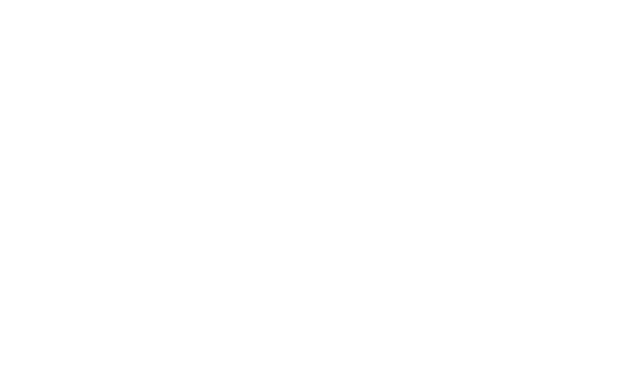
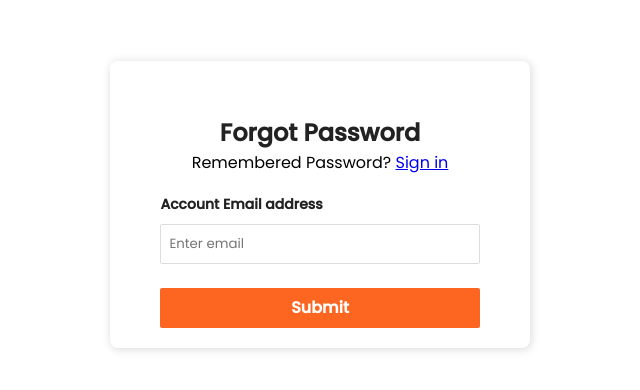
Before and after one commit to Emmykage/Final-capstone-project, a React (Create React App) app: page /auth/forgot-password in a window 1280 px wide. Before the commit this address had no page. Shown: the part 196-586 px from the top of the page, without its empty margins (320-960 px from the left). Built offline with nearby package versions, Linux system fonts and the light colour scheme.

Commit message:
forgot password route

```diff
--- a/src/App.js
+++ b/src/App.js
@@ -10,6 +10,7 @@
 import MainLayout from './layout/main';
 import Login from './pages/auth/login';
 import Register from './pages/auth/register';
+import ForgotPassword from './pages/auth/forgot-password';
 
 function App() {
   return (
@@ -43,6 +44,7 @@
       <Route path="auth">
         <Route path="login" element={<Login />} />
         <Route path="register" element={<Register />} />
+        <Route path="forgot-password" element={<ForgotPassword />} />
       </Route>
     </Routes>
 
--- a/src/pages/auth/forgotpassword.jsx
+++ b/src/pages/auth/forgot-password.jsx
@@ -1,7 +1,7 @@
 import React from 'react';
 import { Link } from "react-router-dom";
 
-const LoginScreen = (props) => {
+const ForgotPasswordScreen = (props) => {
   return (
     <div className="Auth-form-container">
       <form className="Auth-form">
@@ -31,4 +31,4 @@
     </div>
   )
 }
-export default LoginScreen;
+export default ForgotPasswordScreen;
--- a/src/pages/auth/login.jsx
+++ b/src/pages/auth/login.jsx
@@ -35,7 +35,7 @@
             </button>
           </div>
           <p className="forgot-password text-center ">
-            Forgot <a href="#">password?</a>
+            Forgot <Link  to ='/auth/forgot-password'>password?</Link>
           </p>
         </div>
       </form>
```
